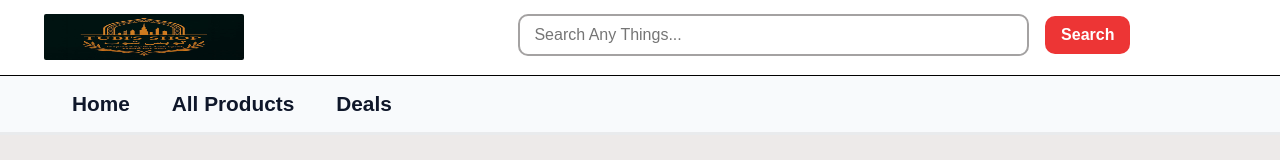
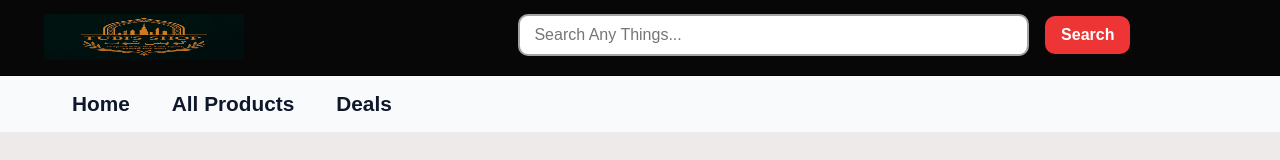
Before and after one commit to ecchive037-debug/Tubisshop, a React (Vite) app in the folder Frontend/: page / in a window 1280 px wide. Shown: the top 160 px of the page. Built offline with nearby package versions, Linux system fonts and the light colour scheme; no server answers.

Commit message:
navbar color changed

```diff
--- a/Frontend/src/Style/Navbar.css
+++ b/Frontend/src/Style/Navbar.css
@@ -6,7 +6,7 @@
   position: sticky;
   top: 0;
   width: 100%;
-  background: #ffffff; /* original color */
+  background: #070707; /* original color */
   color: #f8fafc;
   z-index: 999;
   padding: .9rem 2rem;
```
